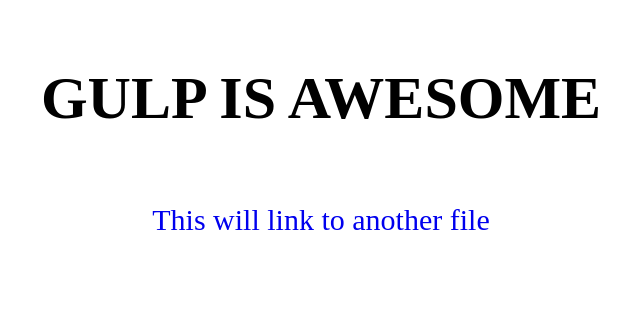
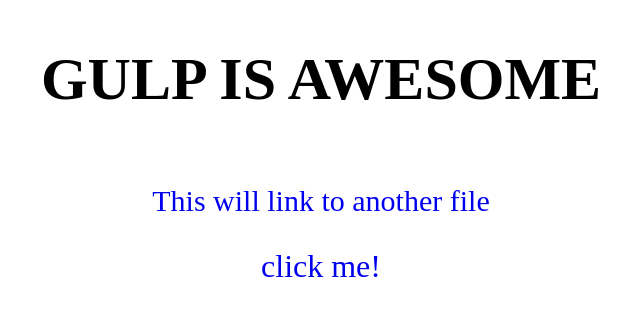
Before and after one commit to scottgamer/gulp-4-task-automation, a website: page index.html in a window 1280 px wide. Shown: the part 263-578 px from the top of the page, without its empty margins (319-959 px from the left). Drawn offline with nearby package versions, Linux system fonts and the light colour scheme; files that its build step writes are made by us from their sources.

Commit message:
added styles

```diff
--- a/index.html
+++ b/index.html
@@ -5,10 +5,12 @@
     <meta name="viewport" content="width=device-width, initial-scale=1.0" />
     <title>Document</title>
     <link rel="stylesheet" href="./dist/css/main.min.css" />
+    <link rel="stylesheet" href="./dist/css/components/button.css" />
   </head>
   <body>
     <h1 class="title">My awesome heading</h1>
     <p><a href="html/contact.html">This will link to another file</a></p>
+    <a href="#" class="button">click me!</a>
     <script src="./dist/js/project.min.js"></script>
   </body>
 </html>
--- a/src/sass/common.scss
+++ b/src/sass/common.scss
@@ -1,3 +1,4 @@
 body {
   font-size: 10px;
+  background-color: blue;
 }
--- /dev/null
+++ b/src/sass/components/button.scss
@@ -0,0 +1,4 @@
+.button{
+  text-decoration: none;
+  font-size: 2rem;
+}
```
